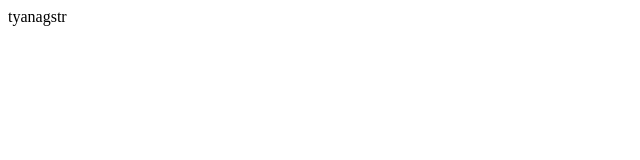
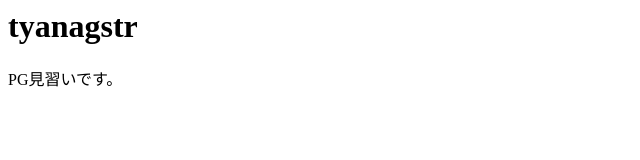
Before and after one commit to tyanagstr/html_css_practice, a plain HTML site: page html/index.html in a window 1280 px wide. Shown: the whole page, without its empty margins (0-640 px from the left). Drawn offline with Linux system fonts and the light colour scheme.

Commit message:
タグによるマークアップ

```diff
--- a/html/index.html
+++ b/html/index.html
@@ -1 +1,2 @@
-tyanagstr
+<h1>tyanagstr</h1>
+<p>PG見習いです。</p>
```
